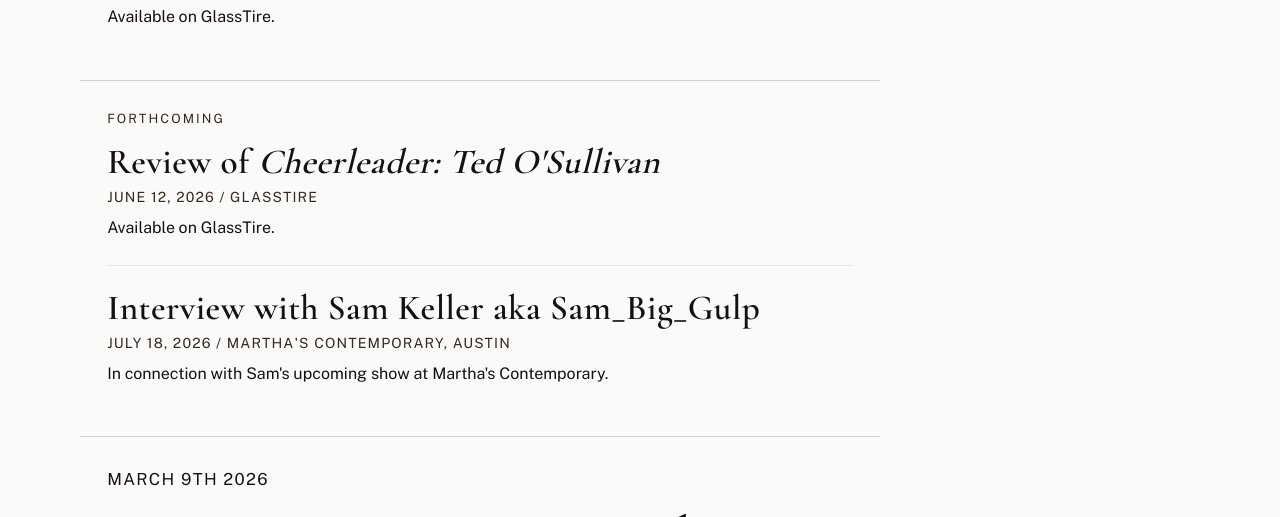
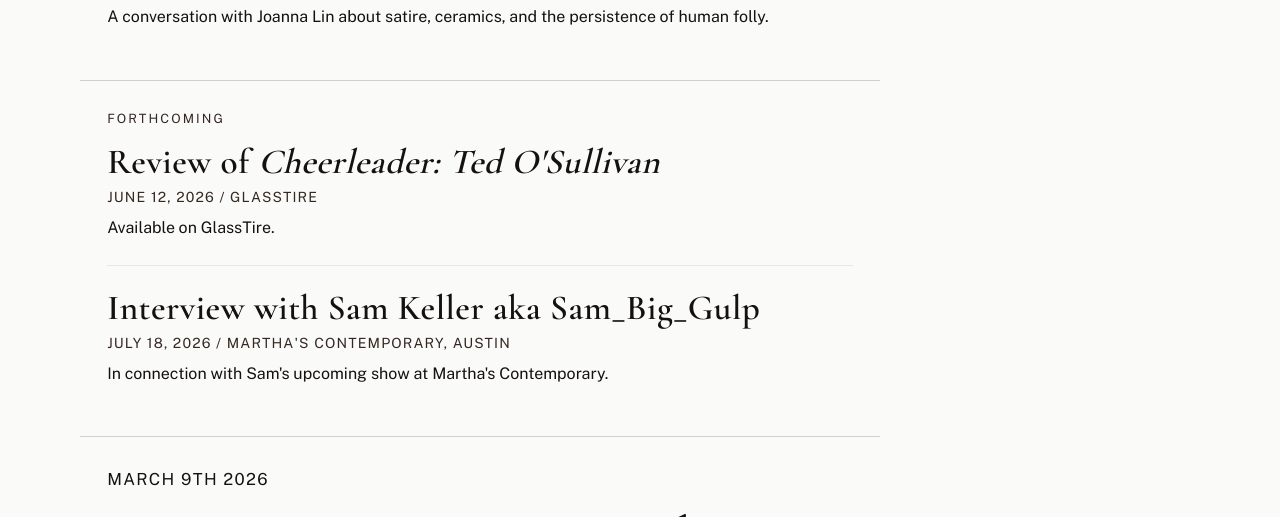
Before and after one commit to WeepingSleepwalker/weepingsleepwalker.github.io, a website: page writing.html in a window 1280 px wide. Shown: the part 583-1100 px from the top of the page. Drawn offline with nearby package versions, Linux system fonts and the light colour scheme.

Commit message:
Add description for Joanna Lin interview

```diff
--- a/writing.html
+++ b/writing.html
@@ -57,7 +57,7 @@
           <div class="writing-item">
             <h2><a href="https://glasstire.com/2026/05/30/stupidity-is-timeless-a-conversation-with-joanna-lin/">Stupidity Is Timeless: A Conversation with Joanna Lin</a></h2>
             <p class="writing-item__meta">May 30, 2026 / GlassTire</p>
-            <p>Available on GlassTire.</p>
+            <p>A conversation with Joanna Lin about satire, ceramics, and the persistence of human folly.</p>
           </div>
         </article>
 
```
